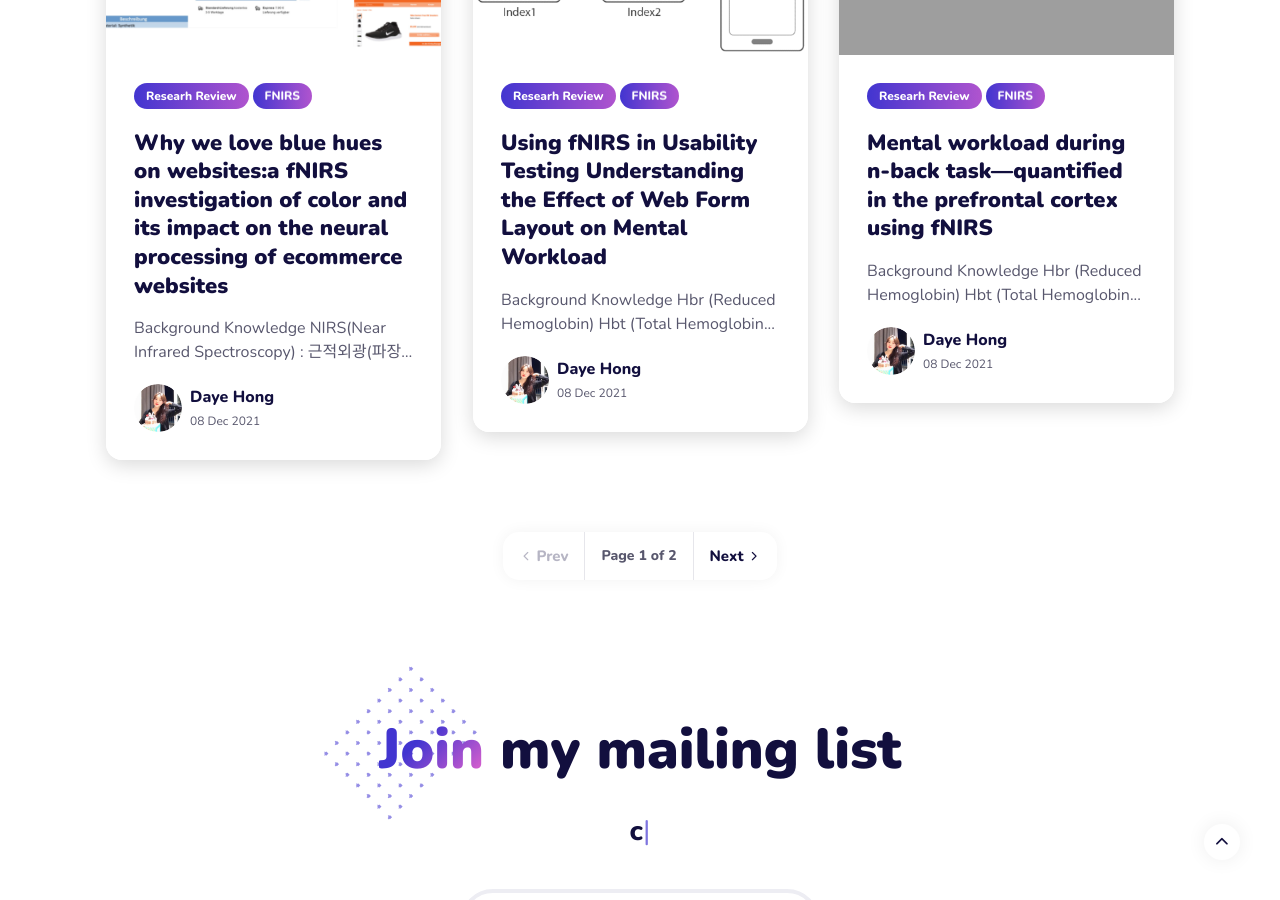
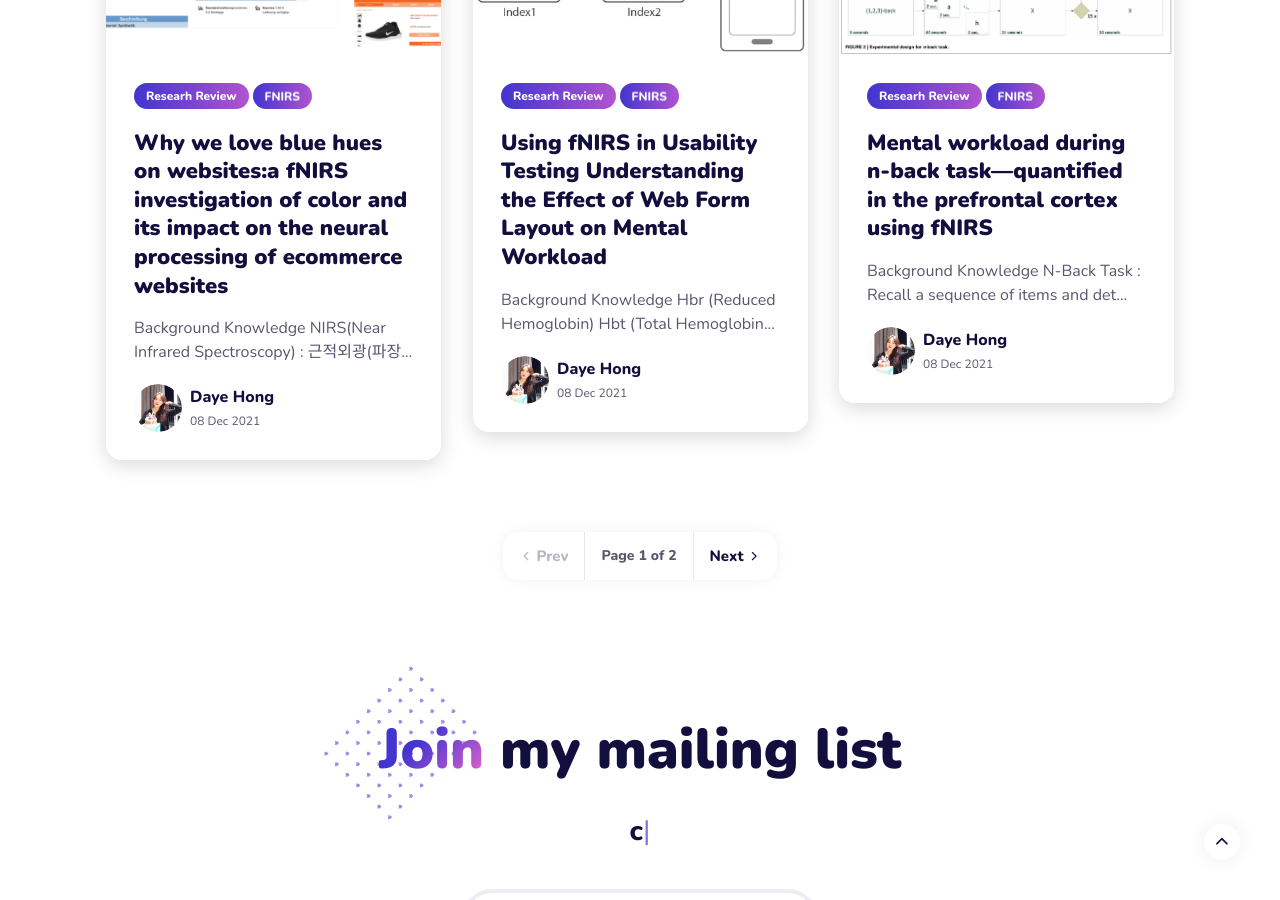
Before and after one commit to HongDaye71/HongDaye71.github.io, a Jekyll site: the page built from blog/index.html, in a window 1280 px wide and 900 px high, scrolled down 1180 px. Built offline with Jekyll 4.4.1, drawn with Linux system fonts in a browser that asks for light colours; the list of posts is cut into pages by our own code; part of the change alters nothing that is shown; grey boxes are pictures that could not be loaded.

Commit message:
Update 2021-12-08-Research-Review 02 copy.markdown

```diff
--- a/_posts/2021-12-08-Research-Review 02 copy.markdown
+++ b/_posts/2021-12-08-Research-Review 02 copy.markdown
@@ -2,49 +2,53 @@
 layout: post
 title:  Mental workload during n-back task—quantified in the prefrontal cortex using fNIRS
 date:   2021-12-08 15:01:35 +0300
-image:  '/images/fNIRS04.png'
+image:  '/images/fNIRS03.png'
 tags:   [Researh review, fNIRS]
 ---
 ## Background Knowledge<br/>
-* Hbr (Reduced Hemoglobin)
-* Hbt (Total Hemoglobin)
-* Hbo(Oxegenated Hemoglobin)
+* N-Back Task : Recall a sequence of items and determine whether the current item matches the item presented “n” positions prior <br/> [참고영상](https://www.youtube.com/watch?v=Ro5AI6nhzlQ&t=175s)
 
 ___
 
 ## Abstract<br/>
-Amongst the many tasks in our lives, we encounter web forms on a regular basis, whether they are mundane like registering for a website, or complex and important like tax returns. There are many aspects of Usability, but one concern for user interfaces is to reduce mental workload and error rates. Whilst most assessment of mental workload is subjective and retrospective reporting by users, **we examine the potential of functional Near Infrared Spectroscopy (fNIRS) as a tool for objectively and concurrently measuring mental workload during usability testing. We use this technology to evaluate the design of three different form layouts for a car insurance claim process** and show that **a form divided into subforms increases mental workload, contrary to our expectations**
+Human-machine interfaces (HCIs) are desirable which continuously monitor the users’ workload. and dynamically adapt the behavior of the interface to the measured workload. While memory tasks have been shown to elicit hemodynamic responses in the brain when averaging over multiple trials, a robust single trial classification is a crucial prerequisite for the purpose of dynamically adapting HCIs to the workload of its user. The prefrontal cortex (PFC) plays an important role in the processing of memory and the associated workload.
+
+In this study of 10 subjects, we used functional Near-Infrared Spectroscopy (fNIRS) The results show
+up to 78% accuracy for single-trial discrimination of three levels of workload from each other. We use an n-back task (n ∈ {1, 2, 3}) to induce different levels of workload, Our experimental results show that measuring hemodynamic responses in the PFC with fNIRS, can be used to robustly quantify and classify mental workload. Single trial analysis is still a young field that suffers from a general lack of standards. To increase comparability of fNIRS methods and results, the data corpus for this study is made available online.<br/>
+
+정리 : <br/>
+HCI분야에서는 사용자의 인지부하를 지속적으로 모니터링하고 측정된 인지부하에 맞게 인터페이스를 조정하고자 하는 시도가 계속되고 있다.-> Block Design을 통해 특정 조건에 대한 평균적인 인지부하를 측정하는 연구는 많이 진행되어 왔지만, 사용자의 인지부하에 맞추어 동적으로 인터페이스를 조정하기 위해선 단일 이벤트에 대한 정확한 분류가 필요하다. -> 본 실험은 10명의 피험자를 대상으로 3개 난이도의 N-Back Task를 진행했고, fNIRS장비를 사용하여 실시간으로 사용자의 Hemoglobin변화를 측정했다. -> 그 결과 3개 난이도를 가진 N-Back Task에 대한 single-trial discrimination에서 78%의 정확도가 나타났고, 본 실험의 결과는 fNIRS가 사용자의 인지부하를 정확하고 정량적으로 분석해낼 수 있음을 증명한다.
 
 ___
 
 ## Experiment Design <br/>
-* Participants : N = 15 (right handed participants / 10 male, 5 female) <br/>
-* Layout variations of web forms :
-<img src="/images/Posting/ResearchReview/fNIRS/04.png" alt="Project"><br/>
+<img src="/images/Posting/ResearchReview/fNIRS/12.png" alt="Project">
 
-* Procedure : <br/>
-<img src="/images/Posting/ResearchReview/fNIRS/05.png" alt="Project">
+In our experiment, we investigated 10 trials each of 1-,2-, and 3-back tasks. Each trial contained 3 ± 1 targets. The experiment was presented to the subjects on a screen.
 
-*Video Clip : Video clips of car accidents were used as the stimulus for filling in insurance claims during the study (30-60s long)*<br/>
-*NASA-TI X : Subjective measures (user opinions, user’s experience of effort)*<br/><br/>
+A trial consisted of 5 s of instruction. The trial then presented a new letter every 2 s. Every letter was displayed for 500 ms. The screen was left blank for the remaining 1.5 s. A total of 22 letters was presented during every trial resulting in a trial length of 44 s. Subsequently, a cross was displayed for 15 s during which the subjects were asked to relax to ensure that hemoglobin levels returned to baseline
 
-* Measure : <br/>
-Subjective Measure : Mental demand, Physical demand, Temporal demand, Performance, Effort, Frustration, Emotional affect<br/>
-Objective Measure : MLT data collected through fNIRS), Performance(Time to complete)<br/>
+After half of the trials, an additional 10 s ofthe resting cross were displayed to have data periods with no
+activity to be used as RELAX trials. The order of the different n-back conditions was pseudo-randomized. A 150 s break during which the subjects could drink or chat was included after 15 trials. The entire experiment had a recording time of 37 min (30 trials of 64 s, 15 relax trials of 10 s and 150 s in the middle).
+
+___
+
+## Participants <br/>
+
+___
+
+## Signal Processing and Artifact Removal <br/>
+
+___
+
+## Feature Exraction and Selection <br/>
 
 ___
 
 ## Result <br/>
-* Subjective Mental Workload :
-In line with the objective data from the fNIRS, participants perceived Index3 as the most mentally demanding
-
-* Objective Mental Workload :
-Index3 had significantly higher Hbo(Oxegenated Hemoglobin) activation than Index1: p = 0.047.
-(Higher Hbo values indicates higher workload)
-<img src="/images/Posting/ResearchReview/fNIRS/06.png" alt="Project">
-
-Based on post-study ratings, the bulk of participants preferred Index1 and Index3. Overall, we found that the designs of the forms did not create an emotional affect, and did not affect performance in terms of time
+* User Performance and Subjective Rating : <br/>
+* Hemodynamic Responses :<br/>
 
 ___
 
-Lukanov, K., Maior, H. A., & Wilson, M. L. (2016, May). Using fNIRS in usability testing: understanding the effect of web form layout on mental workload. In Proceedings of the 2016 CHI Conference on Human Factors in Computing Systems (pp. 4011-4016).
+Herff, C., Heger, D., Fortmann, O., Hennrich, J., Putze, F., & Schultz, T. (2014). Mental workload during n-back task—quantified in the prefrontal cortex using fNIRS. Frontiers in human neuroscience, 7, 935.
```
